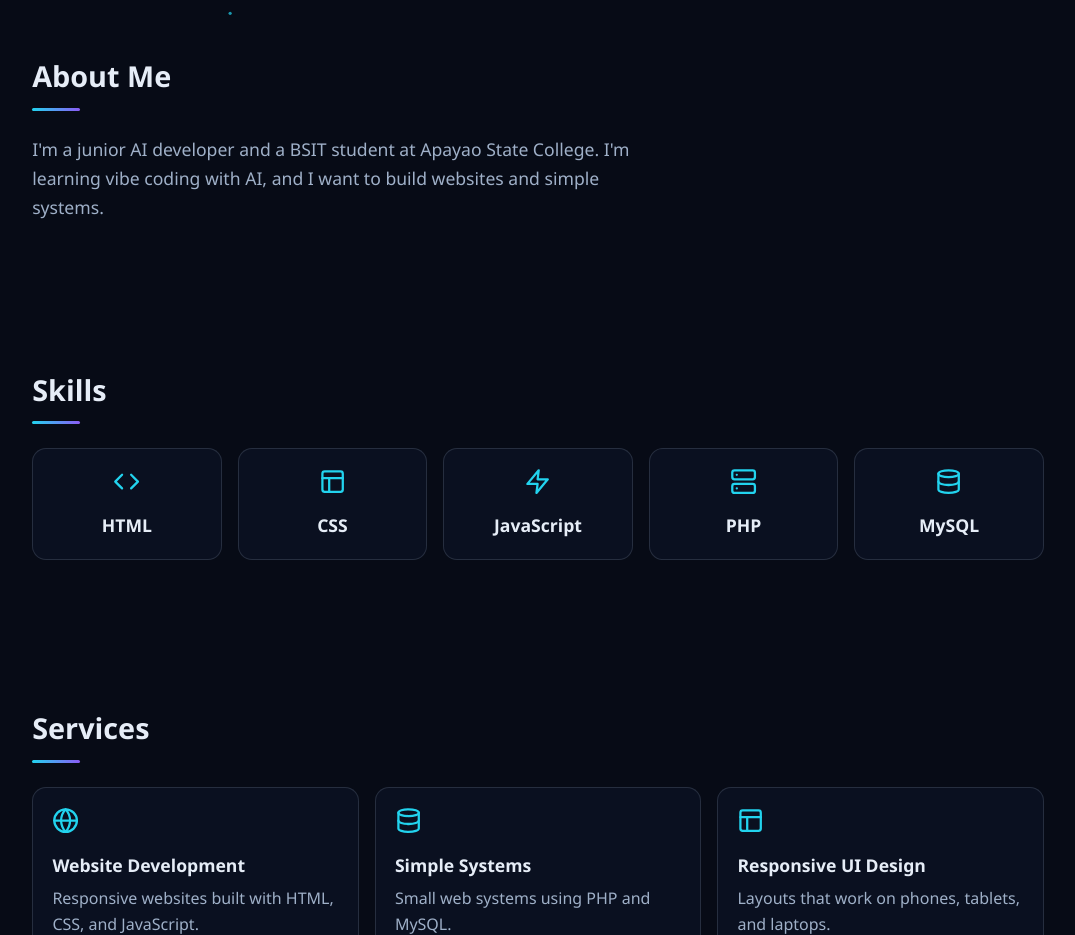
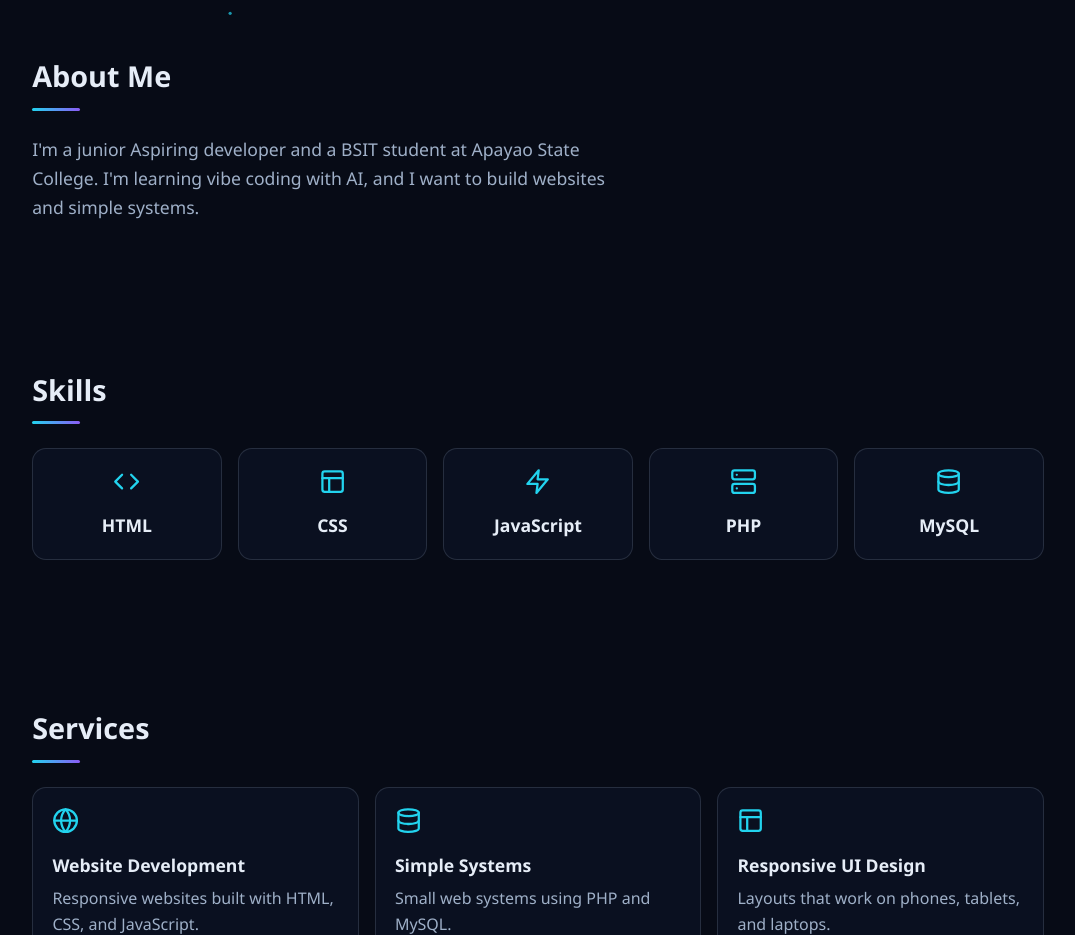
Before and after one commit to dondonsm25-dotcom/Dondon, a plain HTML site: page index.html in a window 1280 px wide. Shown: the part 780-1715 px from the top of the page, without its empty margins (102-1177 px from the left). Drawn offline with Linux system fonts and the light colour scheme.

Commit message:
Update description in About Me section

```diff
--- a/index.html
+++ b/index.html
@@ -60,7 +60,7 @@
 
   <section id="about" class="section reveal">
     <h2>About Me</h2>
-    <p class="lead">I'm a junior AI developer and a BSIT student at Apayao State College. I'm learning vibe coding with AI, and I want to build websites and simple systems.</p>
+    <p class="lead">I'm a junior Aspiring developer and a BSIT student at Apayao State College. I'm learning vibe coding with AI, and I want to build websites and simple systems.</p>
   </section>
 
   <section id="skills" class="section reveal">
```
